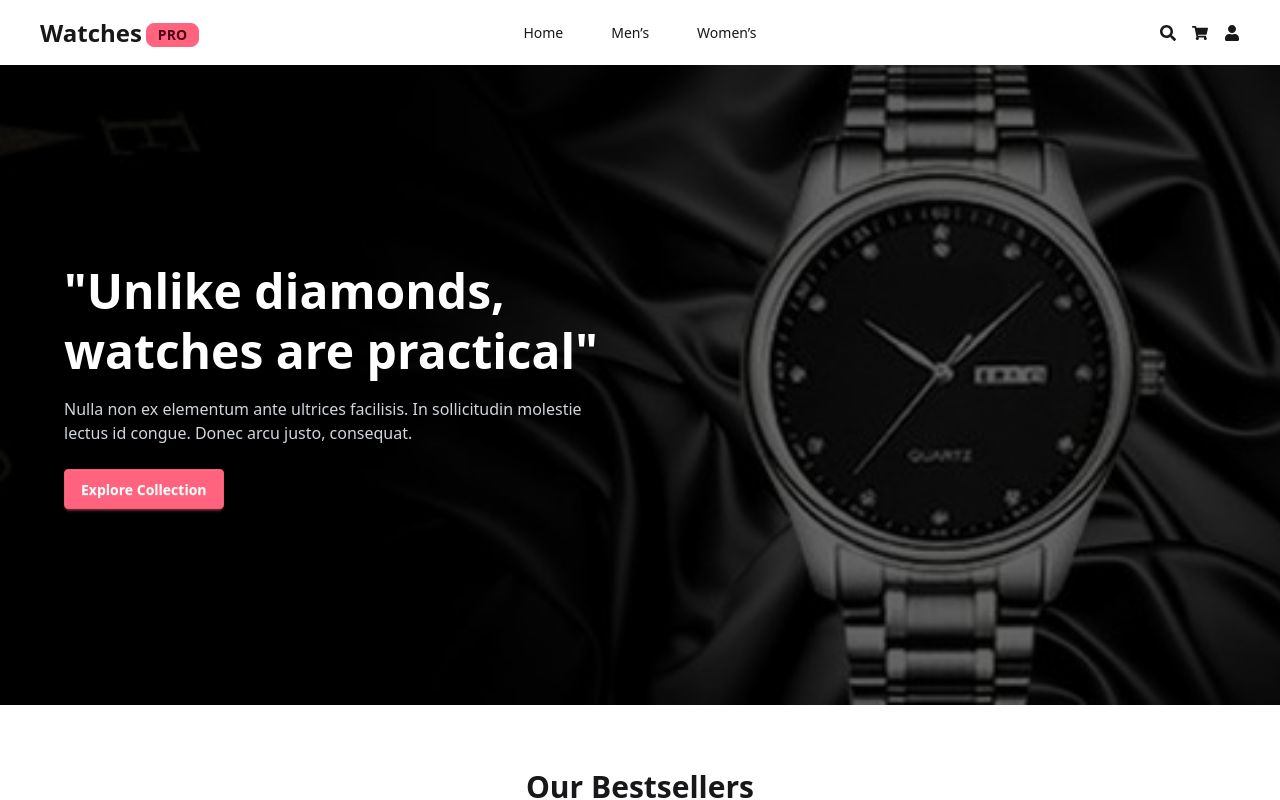
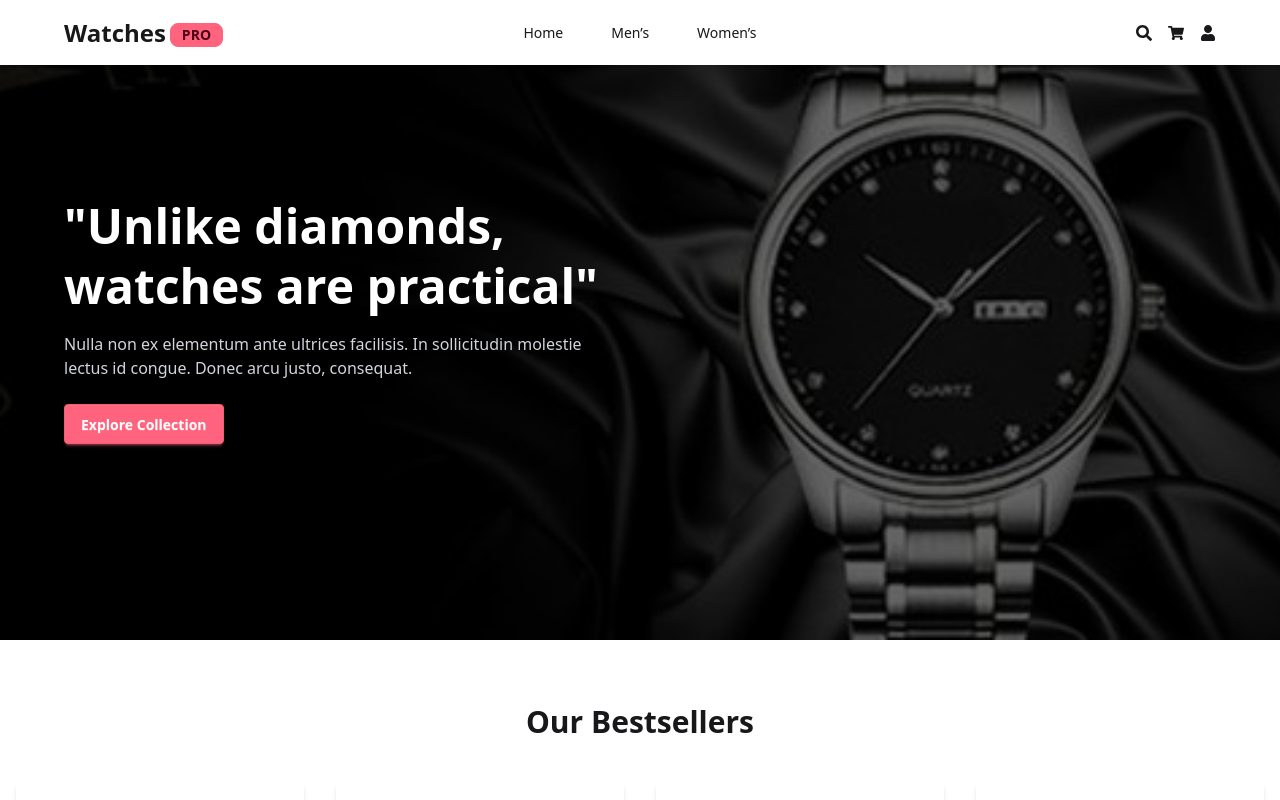
Before and after one commit to junayed-khan24/WatchBD, a React (Vite) app: page / in a window 1280 px wide. Shown: the top 800 px of the page. Built offline with nearby package versions, Linux system fonts and the light colour scheme.

Commit message:
updated project

```diff
--- a/src/Component/Navbar.jsx
+++ b/src/Component/Navbar.jsx
@@ -4,7 +4,7 @@ import { FaSearch, FaShoppingCart, FaUser } from "react-icons/fa";
 
 const Navbar = () => {
   return (
-    <div className="navbar bg-white px-4 md:px-10 shadow-sm">
+    <div className="navbar fixed z-20 bg-white px-4 md:px-16 shadow-sm">
       {/* Left */}
       <div className="navbar-start">
         <div className="dropdown lg:hidden">
```
